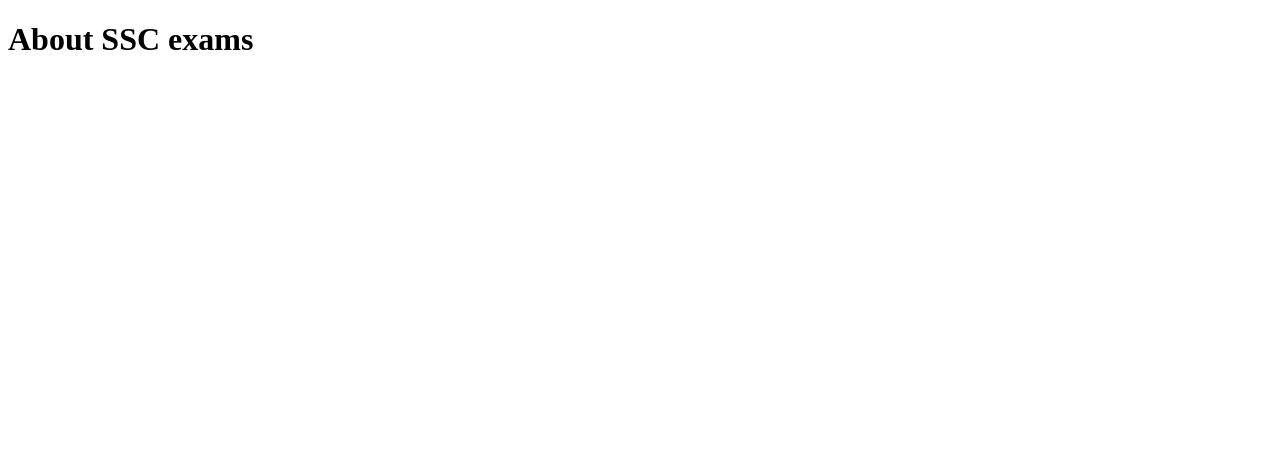
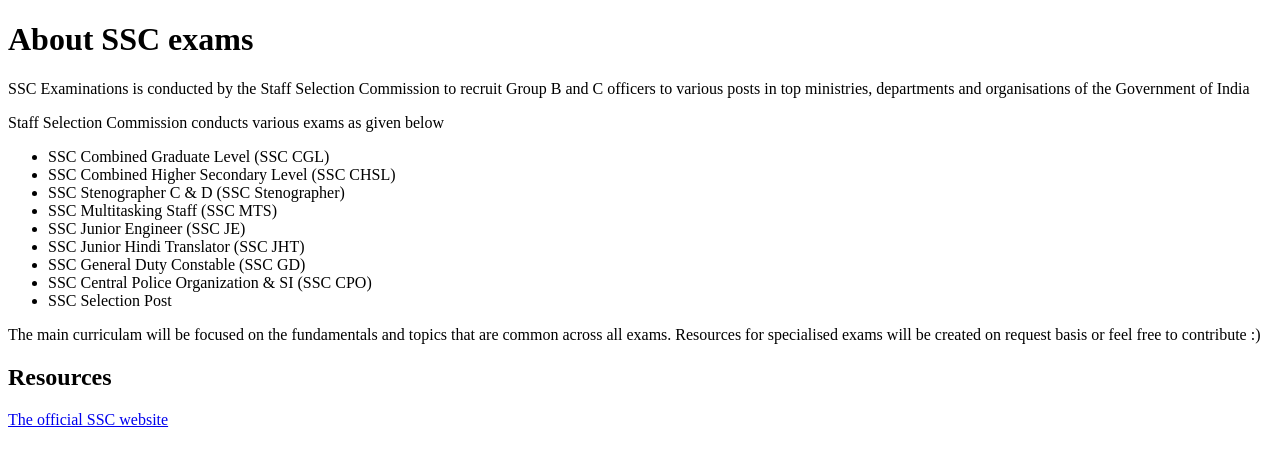
Before and after one commit to Deepesh2023/SSC-self-study-resources, a plain HTML site: page topics/aboutSSC.html in a window 1280 px wide. Drawn offline with Linux system fonts and the light colour scheme.

Commit message:
basic about page

```diff
--- a/topics/aboutSSC.html
+++ b/topics/aboutSSC.html
@@ -7,5 +7,33 @@
   </head>
   <body>
     <h1>About SSC exams</h1>
+    <p>
+      SSC Examinations is conducted by the Staff Selection Commission to recruit
+      Group B and C officers to various posts in top ministries, departments and
+      organisations of the Government of India
+    </p>
+    <p>Staff Selection Commission conducts various exams as given below</p>
+    <ul>
+      <li>SSC Combined Graduate Level (SSC CGL)</li>
+      <li>SSC Combined Higher Secondary Level (SSC CHSL)</li>
+      <li>SSC Stenographer C & D (SSC Stenographer)</li>
+      <li>SSC Multitasking Staff (SSC MTS)</li>
+      <li>SSC Junior Engineer (SSC JE)</li>
+      <li>SSC Junior Hindi Translator (SSC JHT)</li>
+      <li>SSC General Duty Constable (SSC GD)</li>
+      <li>SSC Central Police Organization & SI (SSC CPO)</li>
+      <li>SSC Selection Post</li>
+    </ul>
+
+    <p>
+      The main curriculam will be focused on the fundamentals and topics that
+      are common across all exams. Resources for specialised exams will be
+      created on request basis or feel free to contribute :)
+    </p>
+
+    <div>
+      <h2>Resources</h2>
+      <a href="https://ssc.gov.in/">The official SSC website</a>
+    </div>
   </body>
 </html>
```
Also changed, not shown: index.html (+7 -0 lines).
